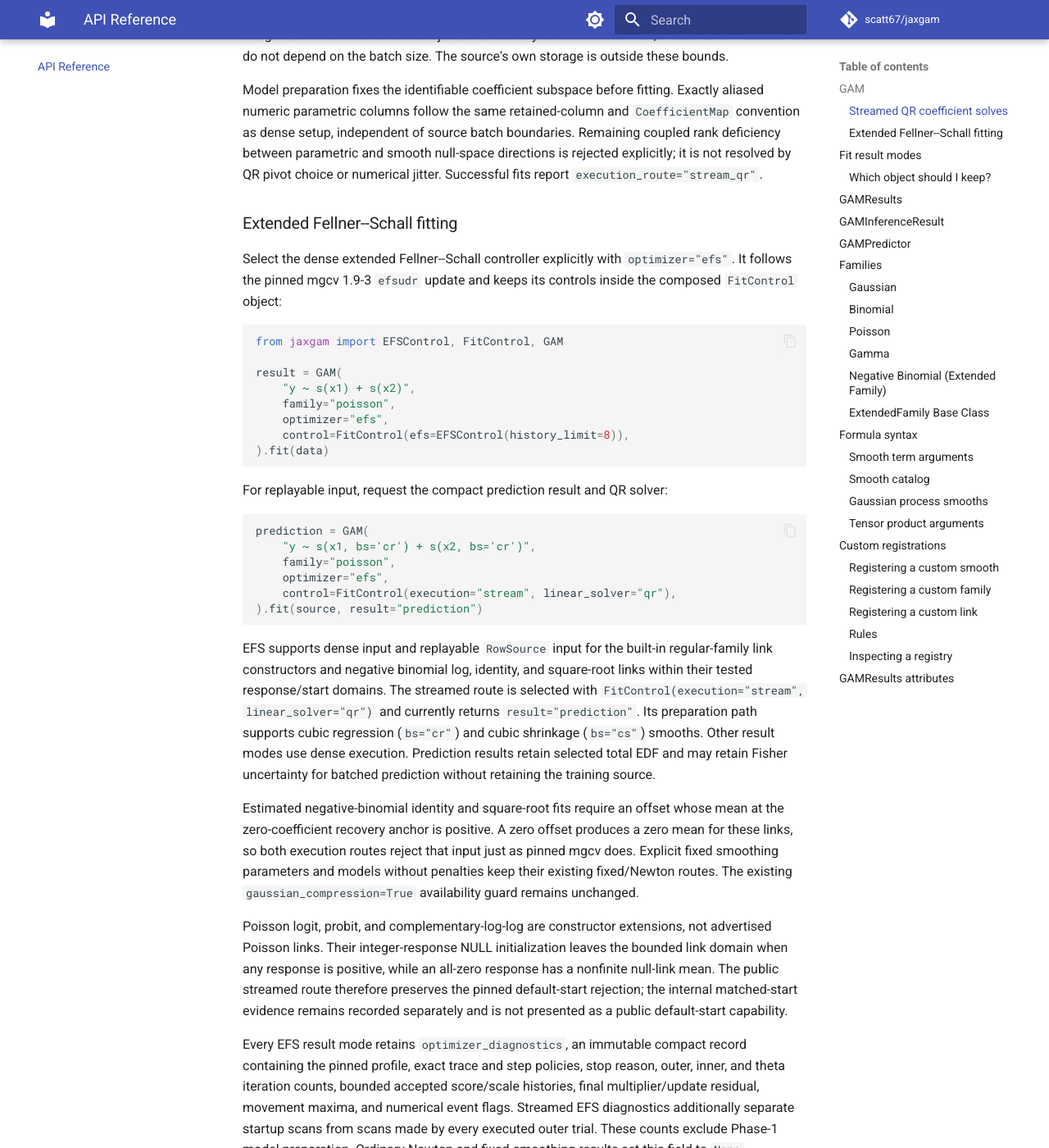
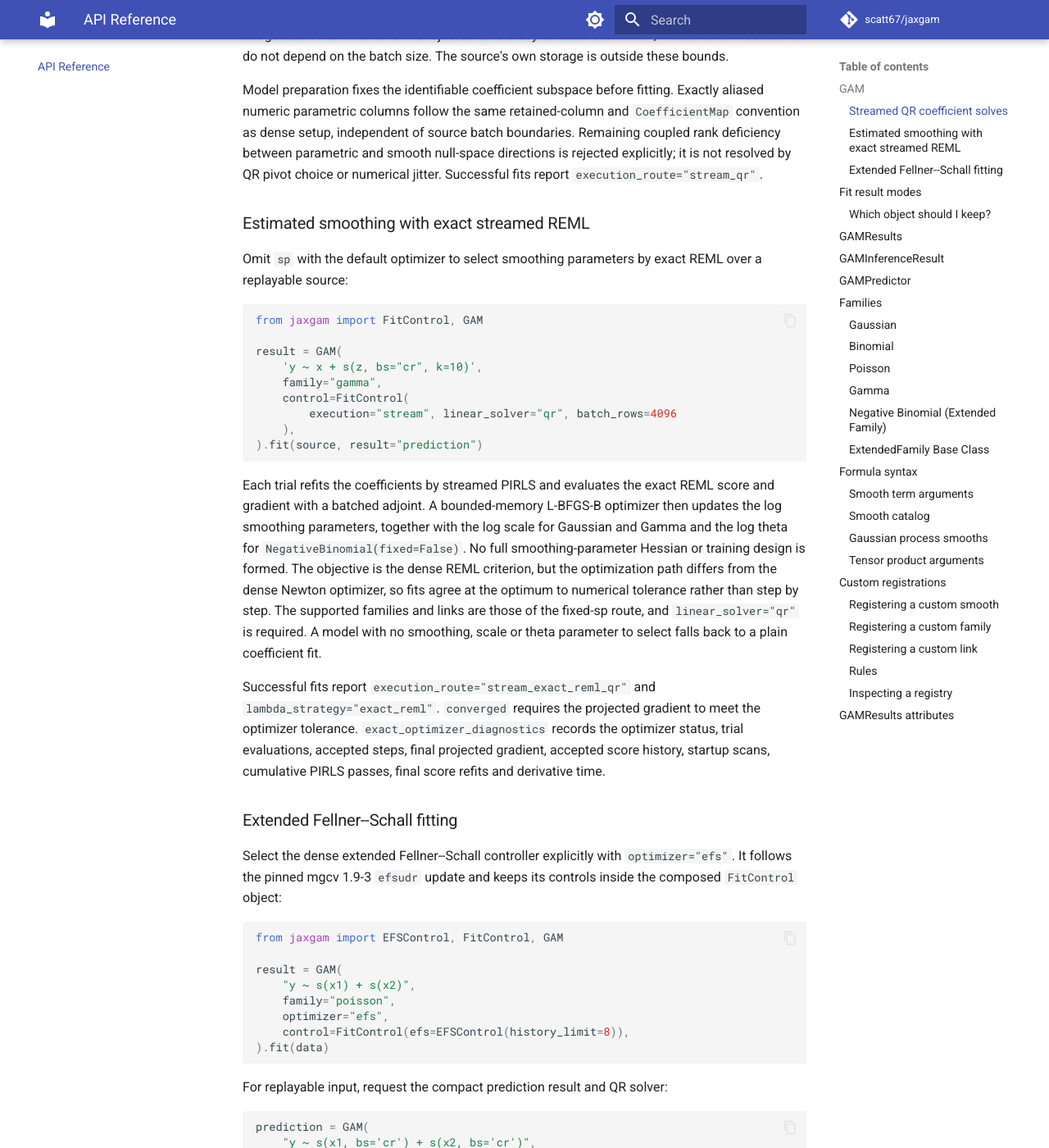
Before and after one commit to scatt67/jaxgam, an MkDocs documentation site: the page built from docs/api.md, in a window 1280 px wide and 1400 px high, scrolled down 1533 px. Shown: the whole window at 82% size. Built offline with MkDocs 1.6.1 and Material for MkDocs 9.7.7, drawn with Linux system fonts in a browser that asks for light colours; comment, search, counter and statistics services are not loaded.

Commit message:
[docs] stream: document estimated-smoothing exact streamed REML
Describe the public exact streamed REML route: its trigger, joint log
smoothing/scale/theta parameters, adjoint gradients with bounded-memory
L-BFGS-B, its relationship to the dense Newton objective, convergence
reporting and exact_optimizer_diagnostics.

Co-Authored-By: Claude Opus 5.5 (1M context) <noreply@anthropic.com>

````diff
--- a/docs/api.md
+++ b/docs/api.md
@@ -81,6 +81,42 @@ boundaries. Remaining coupled rank deficiency between parametric and smooth
 null-space directions is rejected explicitly; it is not resolved by QR pivot
 choice or numerical jitter. Successful fits report
 `execution_route="stream_qr"`.
+
+### Estimated smoothing with exact streamed REML
+
+Omit `sp` with the default optimizer to select smoothing parameters by exact
+REML over a replayable source:
+
+```python
+from jaxgam import FitControl, GAM
+
+result = GAM(
+    'y ~ x + s(z, bs="cr", k=10)',
+    family="gamma",
+    control=FitControl(
+        execution="stream", linear_solver="qr", batch_rows=4096
+    ),
+).fit(source, result="prediction")
+```
+
+Each trial refits the coefficients by streamed PIRLS and evaluates the exact
+REML score and gradient with a batched adjoint. A bounded-memory L-BFGS-B
+optimizer then updates the log smoothing parameters, together with the log
+scale for Gaussian and Gamma and the log theta for
+`NegativeBinomial(fixed=False)`. No full smoothing-parameter Hessian or
+training design is formed. The objective is the dense REML criterion, but the
+optimization path differs from the dense Newton optimizer, so fits agree at
+the optimum to numerical tolerance rather than step by step. The supported
+families and links are those of the fixed-sp route, and `linear_solver="qr"`
+is required. A model with no smoothing, scale or theta parameter to select
+falls back to a plain coefficient fit.
+
+Successful fits report `execution_route="stream_exact_reml_qr"` and
+`lambda_strategy="exact_reml"`. `converged` requires the projected gradient
+to meet the optimizer tolerance. `exact_optimizer_diagnostics` records the
+optimizer status, trial evaluations, accepted steps, final projected gradient,
+accepted score history, startup scans, cumulative PIRLS passes, final score
+refits and derivative time.
 
 ### Extended Fellner--Schall fitting
 
````
